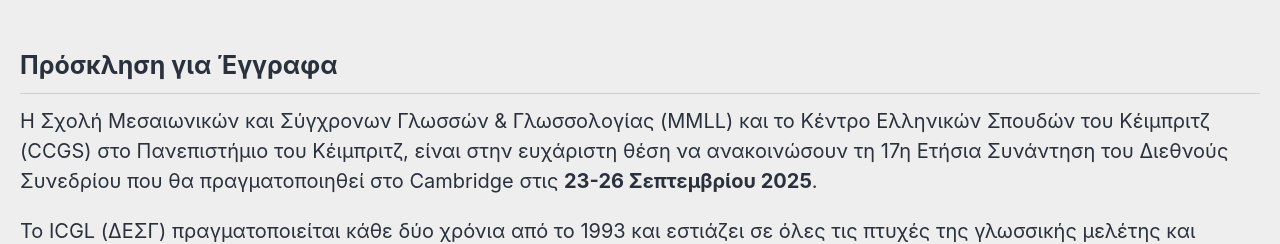
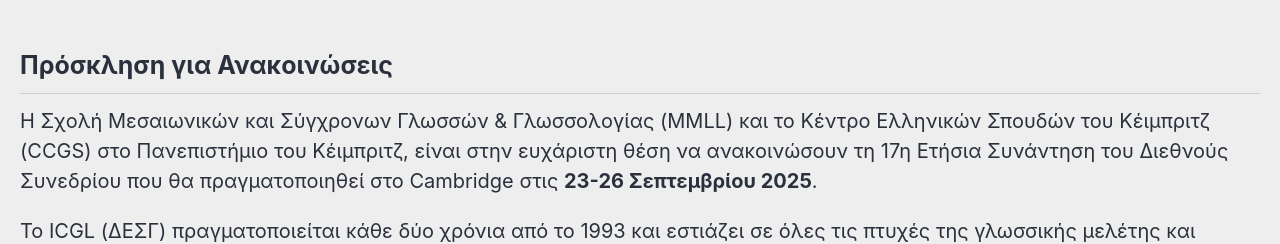
Before and after one commit to roryleung/ICGL17, a Jekyll site: the page built from _pages/gr_cfp.md, in a window 1280 px wide. Shown: the part 417-661 px from the top of the page. Built offline with Jekyll 4.4.1, drawn with Linux system fonts in a browser that asks for light colours; cached includes are drawn as plain includes; nearby versions of some CDN libraries.

Commit message:
Update gr_cfp.md

```diff
--- a/_pages/gr_cfp.md
+++ b/_pages/gr_cfp.md
@@ -8,7 +8,7 @@ header:
 excerpt: "23-26 Σεπτεμβρίου 2025<br>Πανεπιστήμιο του Κέιμπριτζ, Ηνωμένο Βασίλειο"
 ---
 
-## Πρόσκληση για Έγγραφα
+## Πρόσκληση για Ανακοινώσεις
 
 Η Σχολή Μεσαιωνικών και Σύγχρονων Γλωσσών & Γλωσσολογίας (MMLL) και το Κέντρο Ελληνικών Σπουδών του Κέιμπριτζ (CCGS) στο Πανεπιστήμιο του Κέιμπριτζ, είναι στην ευχάριστη θέση να ανακοινώσουν τη 17η Ετήσια Συνάντηση του Διεθνούς Συνεδρίου που θα πραγματοποιηθεί στο Cambridge στις **23-26 Σεπτεμβρίου 2025**.
 
```
